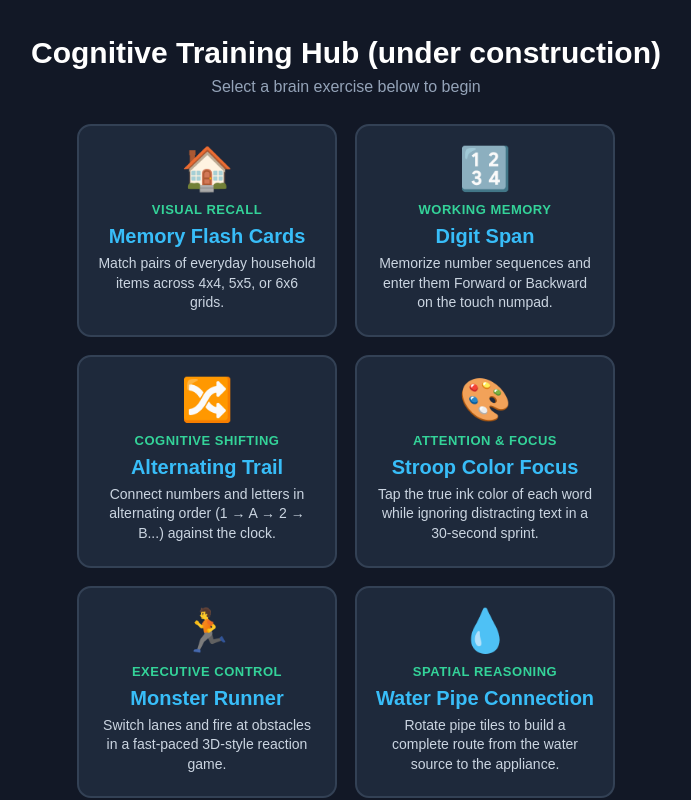
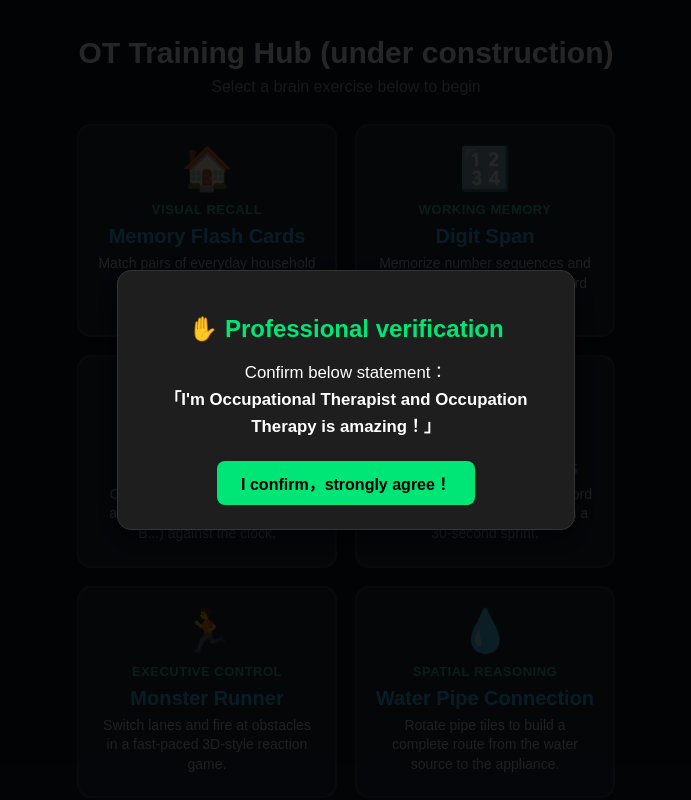
Before and after one commit to OTSANOT/cognition, a plain HTML site: page index.html in a window 1280 px wide. Shown: the top 800 px of the page, without its empty margins (294-985 px from the left). Drawn offline with Linux system fonts and the light colour scheme.

Commit message:
Rename Cognitive Training Hub to OT Training Hub

```diff
--- a/index.html
+++ b/index.html
@@ -3,7 +3,7 @@
 <head>
   <meta charset="UTF-8" />
   <meta name="viewport" content="width=device-width, initial-scale=1.0" />
-  <title>Cognitive Training Hub (under construction)</title>
+  <title>OT Training Hub (under construction)</title>
   <style>
     body {
       font-family: Arial, sans-serif;
@@ -121,7 +121,7 @@
 </head>
 <body>
 
-  <h1>Cognitive Training Hub (under construction)</h1>
+  <h1>OT Training Hub (under construction)</h1>
   <div class="subtitle">Select a brain exercise below to begin</div>
 
   <div class="menu-grid">
@@ -186,5 +186,47 @@
     Tip: Keep <strong>index.html</strong>, <strong>memory.html</strong>, <strong>digit.html</strong>, <strong>trail.html</strong>, <strong>stroop.html</strong>, <strong>runner1.html</strong>, <strong>pipe.html</strong>, <strong>neglect.html</strong>, and <strong>sutra.html</strong> together in the same folder.
   </div>
 
+<!-- Confirmation -->
+<div id="otConfirmModal" style="
+  position: fixed;
+  inset: 0;
+  background: rgba(0, 0, 0, 0.85);
+  display: flex;
+  justify-content: center;
+  align-items: center;
+  z-index: 9999;
+  padding: 20px;
+">
+  <div style="
+    background: #1e1e1e;
+    color: #ffffff;
+    padding: 24px 28px;
+    border-radius: 14px;
+    max-width: 400px;
+    width: 100%;
+    text-align: center;
+    box-shadow: 0 8px 30px rgba(0,0,0,0.6);
+    border: 1px solid #333;
+  ">
+    <h2 style="color: #00e676; margin-bottom: 12px;">✋ Professional verification</h2>
+    <p style="font-size: 1.05rem; line-height: 1.6; margin-bottom: 20px;">
+      Confirm below statement：<br>
+      <strong>「I'm Occupational Therapist and Occupation Therapy is amazing！」</strong>
+    </p>
+    <button onclick="document.getElementById('otConfirmModal').style.display='none'" style="
+      background: #00e676;
+      color: #000000;
+      border: none;
+      padding: 10px 24px;
+      font-size: 1rem;
+      font-weight: bold;
+      border-radius: 8px;
+      cursor: pointer;
+    ">
+      I confirm，strongly agree！
+    </button>
+  </div>
+</div>
+
 </body>
 </html>
```
